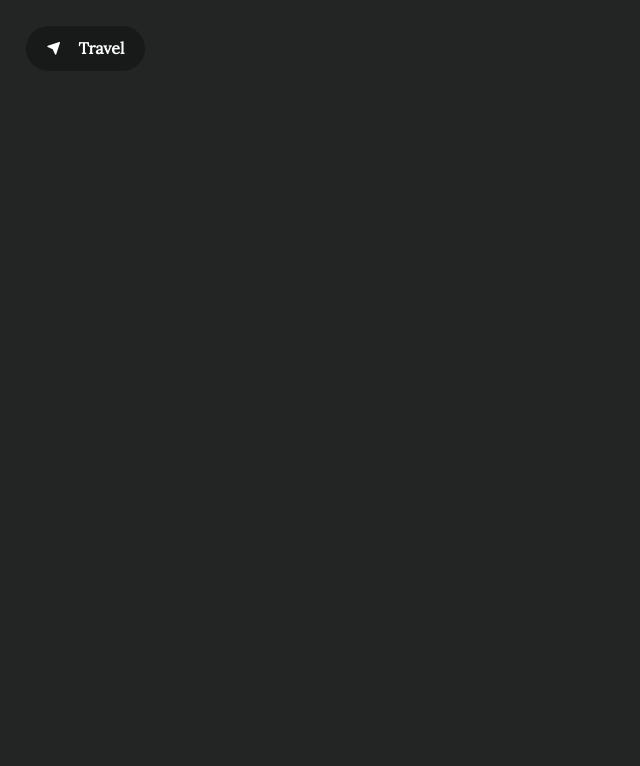
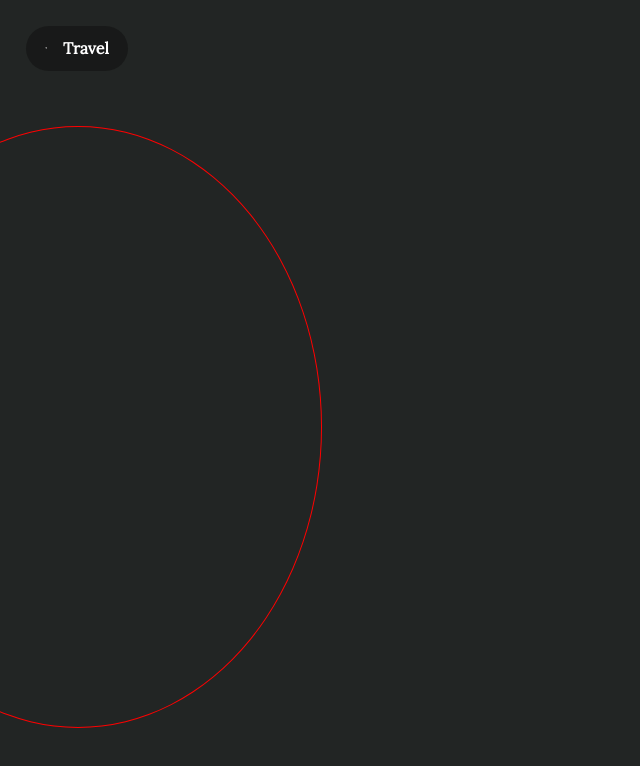
Before and after one commit to carlos123asd/landing_page_travel, a React (Vite) app: page / in a window 1280 px wide. Shown: the top 766 px of the page, without its empty margins (0-640 px from the left). Built offline with nearby package versions, Linux system fonts and the light colour scheme.

Commit message:
ADD: component Disco

```diff
--- a/src/App.tsx
+++ b/src/App.tsx
@@ -6,8 +6,10 @@ function App() {
 
   return (
     <>
-      <BtnReturnMenu position={positionBtnMenu.left}/>
-      <DiscoMenu />
+      <div style={{width:"100%",height:"100vh",position:"relative"}}>
+        <BtnReturnMenu position={positionBtnMenu.left}/>
+        <DiscoMenu />
+      </div>
     </>
   )
 }
--- a/src/component/atom/DiscoMenu.tsx
+++ b/src/component/atom/DiscoMenu.tsx
@@ -1,7 +1,11 @@
+import machupichu from '../../assets/machupichu/machupichu.png'
+
 export default function DiscoMenu() {
     return <>
-        <div>
-            <img src="" alt="" />
+        <div className='contentDisc'>
+        <div className='contentDiscSecond'>
+                 <img src={machupichu} alt="" />
+            </div>
         </div>
     </>
 }
--- a/src/style/App.css
+++ b/src/style/App.css
@@ -1,11 +1,11 @@
 @import './index.css';
 
 .btnReturnMenu{
-    width: max-content;
+    width: 5%;
     display: flex;
     justify-content: center;
     align-items: center;
-    padding: .8em 1.3em;
+    padding: .8em 1.5%;
     gap: 1em;
     position: relative;
     border-radius: 2em;
@@ -32,3 +32,22 @@
 .titMenuReturn{
     font-weight: bold;
 }
+.contentDisc{
+    border: 1px solid red;
+    border-radius: 50%;
+    width: 38%;
+    height: 75%;
+    position:absolute;
+    top: 12.5%;
+    left: -13%;
+}
+.contentDiscSecond{
+    width: 30%;
+    height: 60%;
+    border-radius: 50%;
+}
+.contentDiscSecond img{
+    width: 100%;
+    height: 100%;
+    border-radius: 50%;
+}
--- a/src/style/index.css
+++ b/src/style/index.css
@@ -17,6 +17,7 @@ body {
   color: var(--text-color-primary);
   background: #222524;
   font-size: 16px;
+  position: relative;
 }
 
 h1{
```
Also changed, not shown: 1 other file (tests, documents, lock files or other folders).
